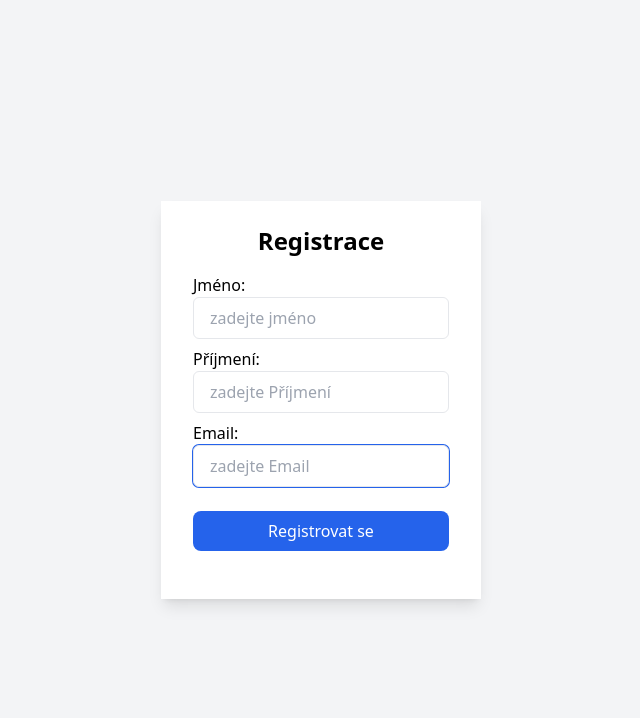
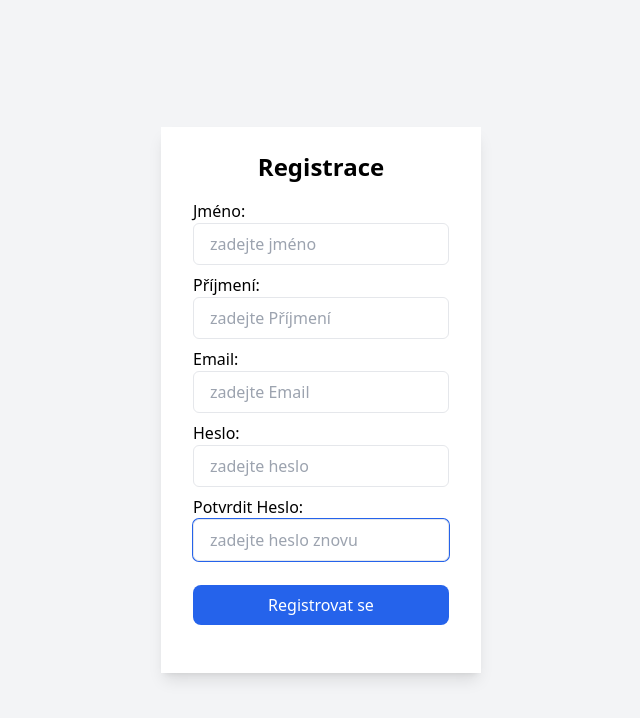
Before and after one commit to DDave98/VUT-FIT-BP-FE, a React (Create React App) app: page /register in a window 1280 px wide. Shown: the top 718 px of the page, without its empty margins (319-959 px from the left). Built offline with nearby package versions, Linux system fonts and the light colour scheme.

Commit message:
registration form

```diff
--- a/src/Components/FormInput.jsx
+++ b/src/Components/FormInput.jsx
@@ -17,6 +17,8 @@ const FormInput = (
         userRef,
         onChangeValue,
         getValidValue,
+        extSetValidValue,
+        testVal,
     }) =>
 {
 
@@ -26,12 +28,14 @@ const FormInput = (
 
     useEffect(() =>
     {
-        const result = regex.test(value);
-        //console.log(inputName, value, result);
+        const result = regex?.test(value) || isSame(value);
+        console.log(inputName, value, result);
         setValidValue(result);
         onChangeValue(value);
         getValidValue(result);
     }, [value]);
+
+    const isSame = (value) => extSetValidValue?.(value) || false
 
     //const divStyleClass = "flex flex-col items-baseline justify-between mt-2 max-w-lg";
     const inputStyleClass = "w-full px-4 py-2 border rounded-md focus:outline-none focus:ring-1 focus:ring-blue-600";
@@ -39,32 +43,16 @@ const FormInput = (
     const iconStyleClass = "inline-block ml-3 text-green-600";
     const icon2StyleClass = "inline-block ml-3 text-red-600";
 
-    return <>
-        <div className={divStyleClass}>
-            <Form.Label htmlFor={htmlFor} className='block'>
-                {inputName}
+    const validationIcons = <>
         <span className={validValue ? iconStyleClass : "hidden"}>
             <FontAwesomeIcon icon={faCheck} />
         </span>
         <span className={validValue || !value ? "hidden" : icon2StyleClass}>
             <FontAwesomeIcon icon={faTimes} />
         </span>
-            </Form.Label>
-            <Form.Control
-                type={InputType}
-                id={htmlFor}
-                ref={userRef}
-                autoComplete="off"
-                onChange={(e) => setValue(e.target.value)}
-                aria-invalid={validValue ? "false" : "true"}
-                aria-describedby="nameNote"
-                onFocus={() => setValueFocus(true)}
-                onBlur={() => setValueFocus(false)}
-                placeholder={placeholder}
-                className={inputStyleClass}
-                required
-            />
-            <p
+    </>
+
+    const instructionElement = <p
         id='nameNote'
         className={valueFocus && value && !validValue ? instructionsStyleClass : "hidden"}
     >
@@ -85,6 +73,28 @@ const FormInput = (
         </svg>
         {instruction}
     </p>
+
+    return <>
+        <div className={divStyleClass}>
+            <Form.Label htmlFor={htmlFor} className='block'>
+                {inputName}
+                {regex != null || extSetValidValue != null ? validationIcons : <></>}
+            </Form.Label>
+            <Form.Control
+                type={InputType? InputType : 'text'}
+                id={htmlFor}
+                ref={userRef}
+                autoComplete="off"
+                onChange={(e) => setValue(e.target.value)}
+                aria-invalid={validValue ? "false" : "true"}
+                aria-describedby="nameNote"
+                onFocus={() => setValueFocus(true)}
+                onBlur={() => setValueFocus(false)}
+                placeholder={placeholder? placeholder : ''}
+                className={inputStyleClass}
+                required
+            />
+            {instruction != null ? instructionElement : <></>}
         </div>
     </>
 
@@ -92,15 +102,16 @@ const FormInput = (
 
 FormInput.propTypes =
 {
-    InputType: PropTypes.string.isRequired,
+    InputType: PropTypes.string,
     placeholder: PropTypes.string,
     htmlFor: PropTypes.string.isRequired,
-    inputName: PropTypes.string.isRequired,
-    divStyleClass: PropTypes.string.isRequired,
+    inputName: PropTypes.string,
+    divStyleClass: PropTypes.string,
     regex: PropTypes.instanceOf(RegExp),
-    instruction: PropTypes.string.isRequired,
+    instruction: PropTypes.string,
     getValidValue: propTypes.func,
     onChange: PropTypes.func,
+    extSetValidValue: PropTypes.func
 }
 
 export {FormInput};
--- a/src/Components/FormPwdInputs.jsx
+++ b/src/Components/FormPwdInputs.jsx
@@ -3,8 +3,10 @@
  * tvoří drojici heslo a potvrzení hesla
  */
 
-import { useRef, useState, useEffect } from 'react';
+import { useState, useEffect } from 'react';
+import { FormInput } from './FormInput';
 import PropTypes from 'prop-types';
+import { propTypes } from 'react-bootstrap/esm/Image';
 
 const FormPwdInputs = (
     {
@@ -23,42 +25,49 @@ const FormPwdInputs = (
     }) =>
 {
 
-    const [pwd2, setPwd2] = useState(false);
+    const [pwd2, setPwd2] = useState('');
     const [pwd1, setPwd1] = useState('');
     const [validPwd1, setValidPwd1] = useState(false);
-
 
     useEffect(() =>
     {
         const result = regex.test(pwd1);
-        console.log('pwd1:', result, pwd1);
+        //console.log('pwd1:', result, pwd1);
         setValidPwd1(result);
 
-        const isValid = (pwd1 === pwd2) && validPwd1;
+        const isValid = isSame() && result;
+        //console.log('pwd2:', isValid, pwd2);
         onChangeValue(pwd1);
         getValidValue(isValid);
     }, [pwd1, pwd2]);
 
+    const isSame = (value) => {return pwd1 === value && pwd1 != ""}
+
     return <>
         <FormInput
-            InputType='password'
-            placeholder='zadejte heslo'
-            htmlFor='registrationFormPwd1'
-            inputName='Heslo:'
-            divStyleClass={divStyleClass}
-            regex={passwordRegex}
-            instruction={instr}
+
+            placeholder={placeholder1}
+            htmlFor={htmlFor + '1'}
+            inputName={input1Name}
+            divStyleClass={divsStyleClass}
+            regex={regex}
+            instruction={instruction1}
             userRef={userRef}
+            onChangeValue={(value) => setPwd1(value)}
+            getValidValue={(value) => setValidPwd1(value)}
         />
         <FormInput
-            InputType='password'
-            placeholder='zadejte heslo znovu'
-            htmlFor='registrationFormPwd2'
-            inputName='Potvrďte heslo:'
-            divStyleClass={divStyleClass}
-            regex={passwordRegex}
-            instruction={instr}
+
+            placeholder={placeholder2}
+            htmlFor={htmlFor + '2'}
+            inputName={input2Name}
+            divStyleClass={divsStyleClass}
+            instruction={instruction2}
             userRef={userRef}
+            onChangeValue={(value) => setPwd2(value)}
+            getValidValue={() => {}}
+            extSetValidValue={(value) => isSame(value)}
+            testVal={pwd1}
         />
     </>
 
@@ -66,12 +75,17 @@ const FormPwdInputs = (
 
 FormPwdInputs.propTypes =
 {
-    placeholder: PropTypes.string,
+    placeholder1: PropTypes.string,
+    placeholder2: PropTypes.string,
     htmlFor: PropTypes.string.isRequired,
-    inputName: PropTypes.string.isRequired,
-    divStyleClass: PropTypes.string.isRequired,
+    input1Name: PropTypes.string.isRequired,
+    input2Name: PropTypes.string.isRequired,
+    divsStyleClass: PropTypes.string.isRequired,
     regex: PropTypes.instanceOf(RegExp),
-    instruction: PropTypes.string.isRequired,
+    instruction1: PropTypes.string.isRequired,
+    instruction2: PropTypes.string.isRequired,
+    getValidValue: propTypes.func,
+    onChange: PropTypes.func,
 }
 
 export {FormPwdInputs};
--- a/src/Pages/auth/RegisterPage.jsx
+++ b/src/Pages/auth/RegisterPage.jsx
@@ -1,5 +1,6 @@
 import FormPageLayout from '../../Components/FormPageLayout';
 import { FormInput } from '../../Components/FormInput';
+import { FormPwdInputs } from '../../Components/FormPwdInputs';
 import { useRef, useState, useEffect } from 'react';
 import { nameRegex, passwordRegex, emailRegex } from '../../Constants/regex';
 
@@ -51,11 +52,12 @@ const RegistrationPage = () =>
 
 
     const divStyleClass = "flex flex-col items-baseline justify-between mt-2 max-w-lg";
-    const inputStyleClass = "w-full px-4 py-2 border rounded-md focus:outline-none focus:ring-1 focus:ring-blue-600";
     const buttonStyleClass = "px-6 py-2 mt-4 text-white bg-blue-600 rounded-lg hover:bg-blue-900 w-full";
 
     const instr = "Minimální délka 4 znaky. Mělo by začínat písmenem. Písmena, číslice, podtržítka, pomlčky jsou povolené.";
     const emailInstr = "zadejte platnou e-mailovou adresu."
+    const pwdInstr = "Heslo by mělo obsahovat malé a velké písmena, číslice, speciální znak a minimální délka je 8 znaků."
+    const pwd2Instr='Hesla se musí shodovat'
 
     return <>
             <div className="flex items-center justify-center min-h-screen bg-gray-100">
@@ -68,7 +70,6 @@ const RegistrationPage = () =>
                 </p>
                 <FormPageLayout name='Registrace'>
                     <FormInput
-                        InputType='text'
                         placeholder='zadejte jméno'
                         htmlFor='registrationFormName'
                         inputName='Jméno:'
@@ -80,7 +81,6 @@ const RegistrationPage = () =>
                         getValidValue={(value) => setValidName(value)}
                     />
                     <FormInput
-                        InputType='text'
                         placeholder='zadejte Příjmení'
                         htmlFor='registrationFormSurname'
                         inputName='Příjmení:'
@@ -92,7 +92,6 @@ const RegistrationPage = () =>
                         getValidValue={(isValid) => setValidSurname(isValid)}
                     />
                     <FormInput
-                        InputType='text'
                         placeholder='zadejte Email'
                         htmlFor='registrationFormEmail'
                         inputName='Email:'
@@ -103,6 +102,20 @@ const RegistrationPage = () =>
                         onChangeValue={(value) => setEmail(value)}
                         getValidValue={(isValid) => setValidEmail(isValid)}
                     />
+                    <FormPwdInputs
+                        placeholder1='zadejte heslo'
+                        placeholder2='zadejte heslo znovu'
+                        htmlFor='registrationFormPwd'
+                        input1Name='Heslo:'
+                        input2Name='Potvrdit Heslo:'
+                        divsStyleClass={divStyleClass}
+                        regex={passwordRegex}
+                        instruction1={pwdInstr}
+                        instruction2={pwd2Instr}
+                        userRef={userRef}
+                        onChangeValue={(value) => setPassword(value)}
+                        getValidValue={(isValid) => setValidPassword(isValid)}
+                    />
                     <div className="flex items-baseline justify-between mb-6 mt-2">
                         <button className={buttonStyleClass}>Registrovat se</button>
                     </div>
```
Lines whose indentation alone changed are shown as unchanged.
